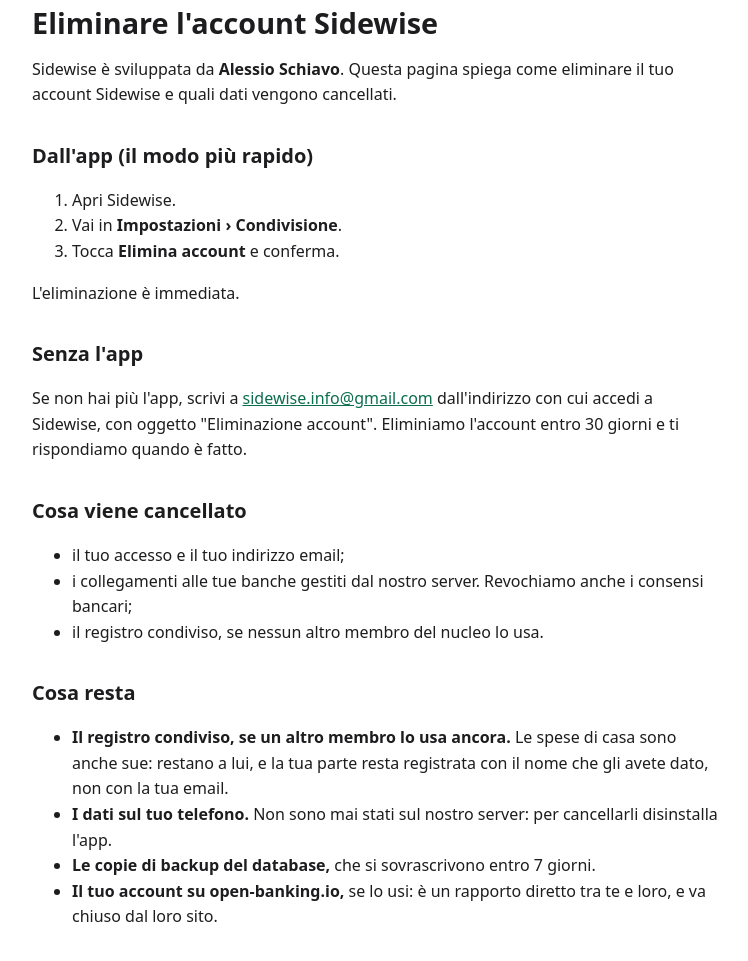
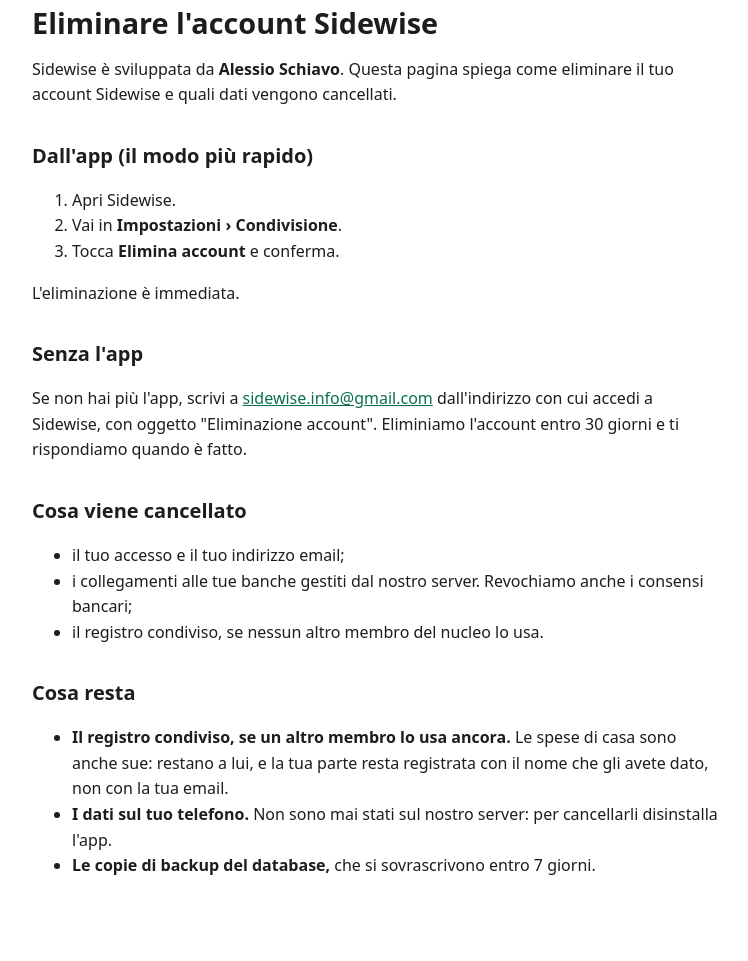
Before and after one commit to aleschiavo94/sidewise-legal, a plain HTML site: page delete-account.html in a window 1280 px wide. Shown: the part 77-1038 px from the top of the page, without its empty margins (264-1012 px from the left). Drawn offline with Linux system fonts and the light colour scheme.

Commit message:
Remove open-banking.io from the account deletion page

```diff
--- a/delete-account.html
+++ b/delete-account.html
@@ -35,7 +35,6 @@
 <li><strong>Il registro condiviso, se un altro membro lo usa ancora.</strong> Le spese di casa sono anche sue: restano a lui, e la tua parte resta registrata con il nome che gli avete dato, non con la tua email.</li>
 <li><strong>I dati sul tuo telefono.</strong> Non sono mai stati sul nostro server: per cancellarli disinstalla l'app.</li>
 <li><strong>Le copie di backup del database,</strong> che si sovrascrivono entro 7 giorni.</li>
-<li><strong>Il tuo account su open-banking.io,</strong> se lo usi: è un rapporto diretto tra te e loro, e va chiuso dal loro sito.</li>
 </ul>
 </main>
 </body>
```
